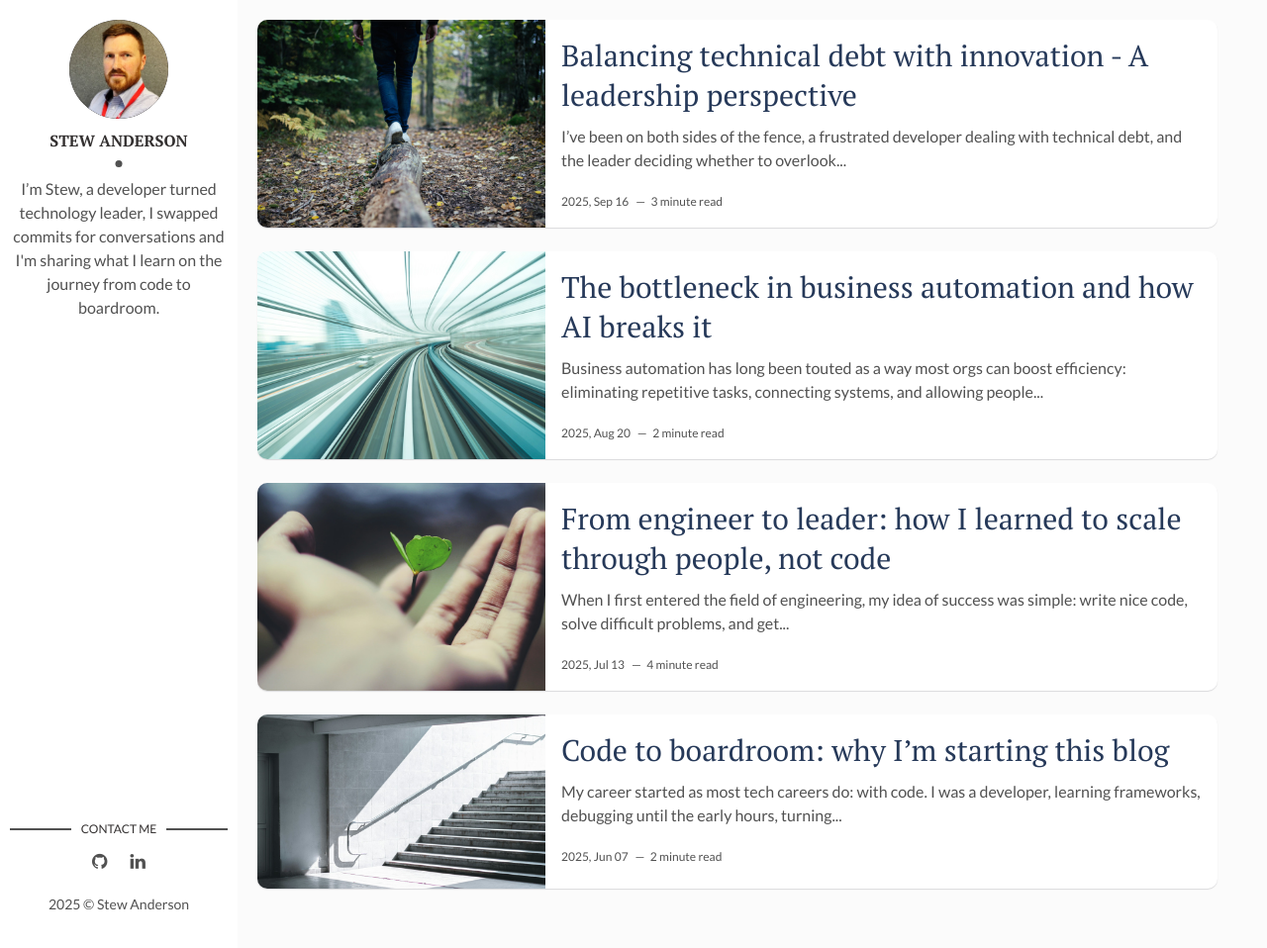
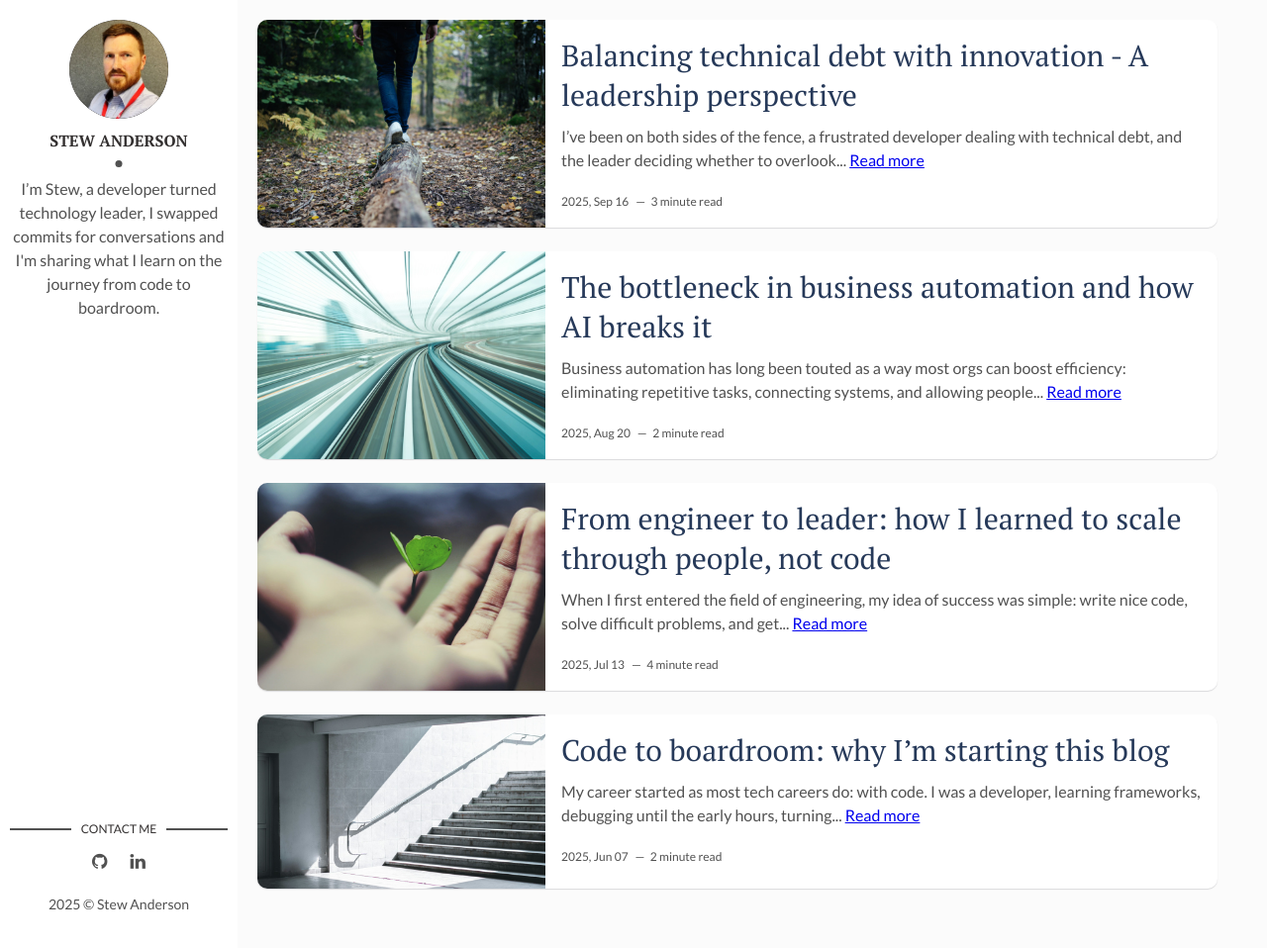
Before and after one commit to stew-anderson/blog, a Jekyll site: the page built from index.html, in a window 1280 px wide and 958 px high. Shown: the whole window at 99% size. Built offline with Jekyll 4.4.1, drawn with Linux system fonts in a browser that asks for light colours; the list of posts is cut into pages by our own code.

Commit message:
Improving useability on home page

```diff
--- a/index.html
+++ b/index.html
@@ -9,7 +9,7 @@ layout: main
   {% endif %}
   <div class="post-content">
     <h2 class="post-title"><a href="{{post.url | prepend: site.baseurl}}">{{post.title}}</a></h2>
-    <p>{{ post.content | strip_html | truncatewords: 22 }}</p>
+    <p>{{ post.content | strip_html | truncatewords: 22 }} <a href="{{post.url | prepend: site.baseurl}}">Read more</a></p>
     <span class="post-date">{{post.date | date: '%Y, %b %d'}}&nbsp;&nbsp;&nbsp;—&nbsp;</span>
     <span class="post-words">{% capture words %}{{ post.content | number_of_words }}{% endcapture %}{% unless words contains "-" %}{{ words | plus: 250 | divided_by: 250 | append: " minute read" }}{% endunless %}</span>
   </div>
```
